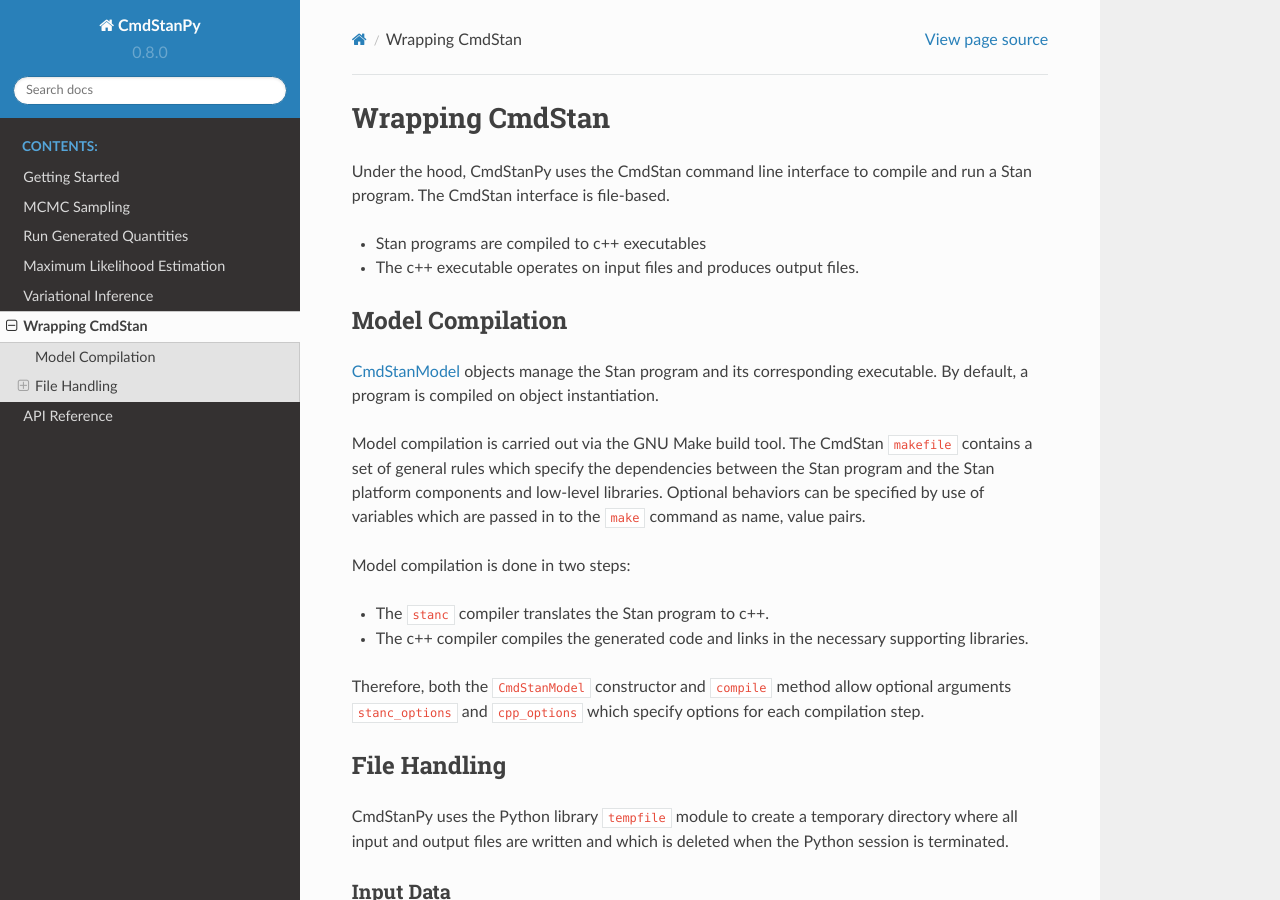
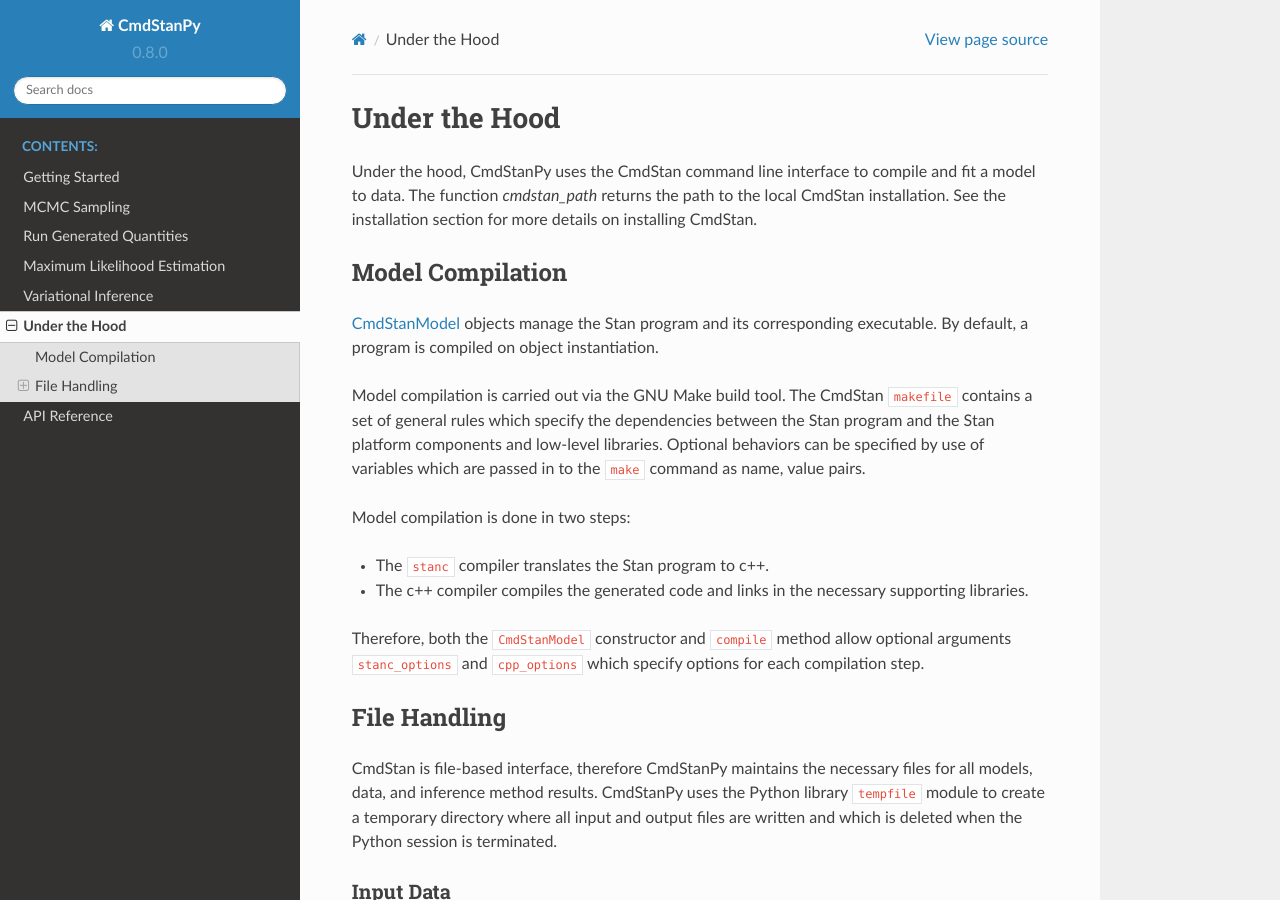
Before and after one commit to stan-dev/cmdstanpy, a Sphinx documentation site: the page built from docs/under_the_hood.rst, in a window 1280 px wide and 900 px high. Built offline with Sphinx 7.4.7 and the Read the Docs theme 2.0.0, drawn with Linux system fonts in a browser that asks for light colours; formulas are drawn with MathJax 3.

Commit message:
wordsmithing

```diff
--- a/docs/under_the_hood.rst
+++ b/docs/under_the_hood.rst
@@ -1,12 +1,10 @@
-Wrapping CmdStan
-________________
+Under the Hood
+______________
 
 Under the hood, CmdStanPy uses the CmdStan command line interface
-to compile and run a Stan program.
-The CmdStan interface is file-based.
-
-* Stan programs are compiled to c++ executables
-* The c++ executable operates on input files and produces output files.
+to compile and fit a model to data.
+The function `cmdstan_path` returns the path to the local CmdStan installation.
+See the installation section for more details on installing CmdStan.
 
 
 Model Compilation
@@ -34,10 +32,12 @@
 specify options for each compilation step.
 
 
-
 File Handling
 -------------
 
+CmdStan is file-based interface, therefore CmdStanPy
+maintains the necessary files for all models, data, and
+inference method results.
 CmdStanPy uses the Python library ``tempfile`` module to create
 a temporary directory where all input and output files are written and
 which is deleted when the Python session is terminated.
```
